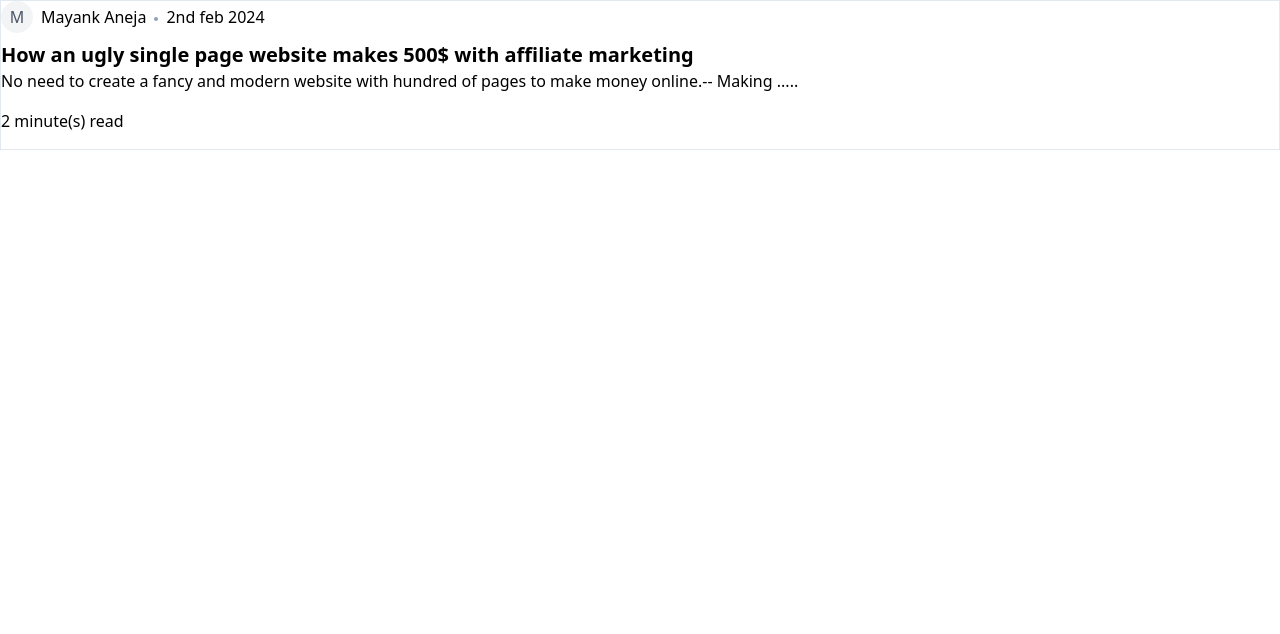
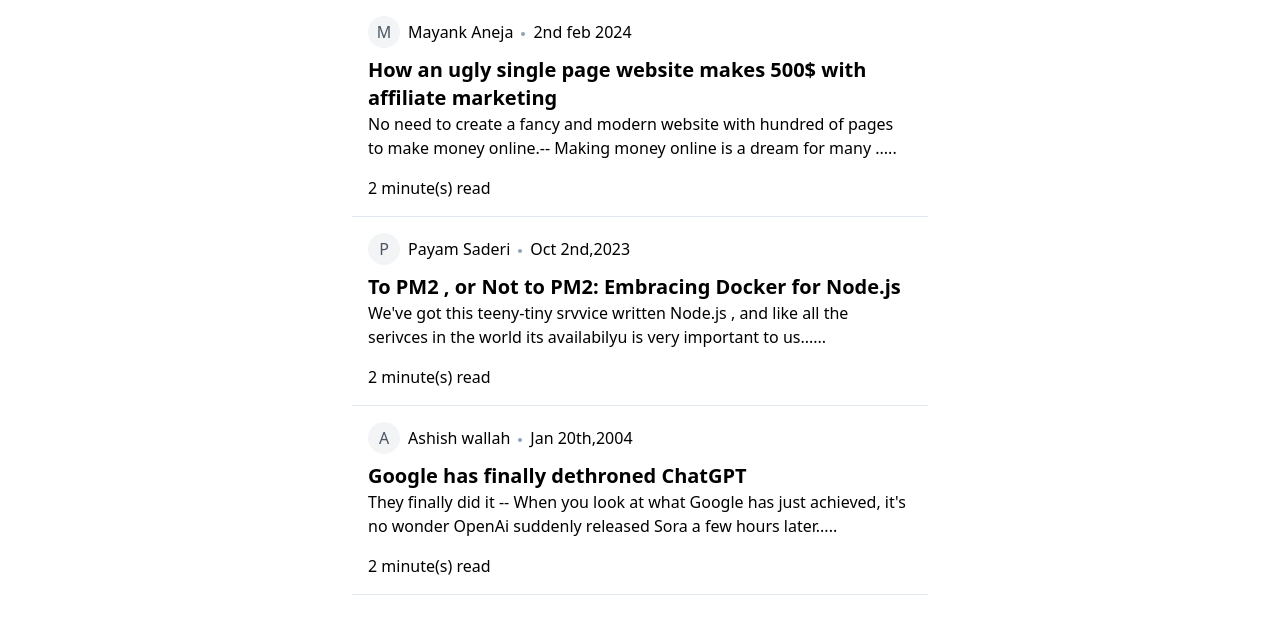
Before and after one commit to mayankaneja837/FlowNote, a React (Vite) app in the folder Frontend/: page /blogs in a window 1280 px wide. Shown: the top 634 px of the page. Built offline with nearby package versions, Linux system fonts and the light colour scheme.

Commit message:
Added more blogs

```diff
--- a/Frontend/src/components/BlogCard.tsx
+++ b/Frontend/src/components/BlogCard.tsx
@@ -11,7 +11,7 @@ export const BlogCard = ({
     content,
     publishedDate
 }: BlogCardProps) => {
-    return <div className="flex flex-col  border border-slate-200 pb-4">
+    return <div className="p-4 flex flex-col border-b border-slate-200 pb-4">
         <div className="flex">
             <div>
                 <Avatar authorName={authorName} />
@@ -35,7 +35,7 @@ export const BlogCard = ({
             {title}
         </div>
         <div className="text-md font-thin">
-            {content.slice(0, 100) + "....."}
+            {content.slice(0, 200) + "....."}
         </div>
         <div className="pt-4">
             {`${Math.ceil(content.length / 100)} minute(s) read`}
--- a/Frontend/src/pages/Blogs.tsx
+++ b/Frontend/src/pages/Blogs.tsx
@@ -1,11 +1,25 @@
 import { BlogCard } from "../components/BlogCard"
 
-export const Blogs=()=>{
-    return <div>
-        <BlogCard
-        authorName={"Mayank Aneja"}
-        title={" How an ugly single page website makes 500$ with affiliate marketing "}
-        content={"No need  to  create a fancy and modern website with hundred of pages to make money online.-- Making money online is a dream for many "}
-        publishedDate={"2nd feb 2024"} />
+export const Blogs = () => {
+    return <div className="flex justify-center">
+        <div className=" max-w-xl ">
+            <BlogCard
+                authorName={"Mayank Aneja"}
+                title={" How an ugly single page website makes 500$ with affiliate marketing "}
+                content={"No need  to  create a fancy and modern website with hundred of pages to make money online.-- Making money online is a dream for many "}
+                publishedDate={"2nd feb 2024"} />
+
+            <BlogCard
+            authorName={"Payam Saderi"}
+            title={"To PM2 , or Not to PM2: Embracing Docker for Node.js"}
+            content={"We've got this teeny-tiny srvvice written Node.js , and like all the serivces in the world its availabilyu is very important to us."}
+            publishedDate={"Oct 2nd,2023"}/>
+
+            <BlogCard
+            authorName={"Ashish wallah"}
+            title={"Google has finally dethroned ChatGPT"}
+            content={"They finally did it -- When you look at what Google has just achieved, it's no wonder OpenAi suddenly released Sora a few hours later"}
+            publishedDate={"Jan 20th,2004"}/>
+        </div>
     </div>
 }
```
